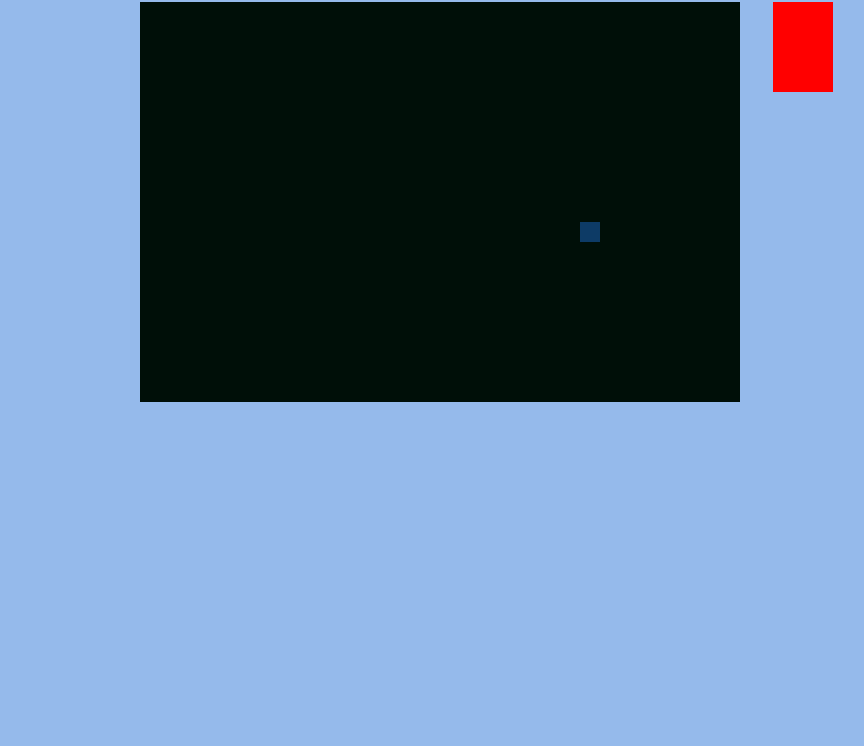
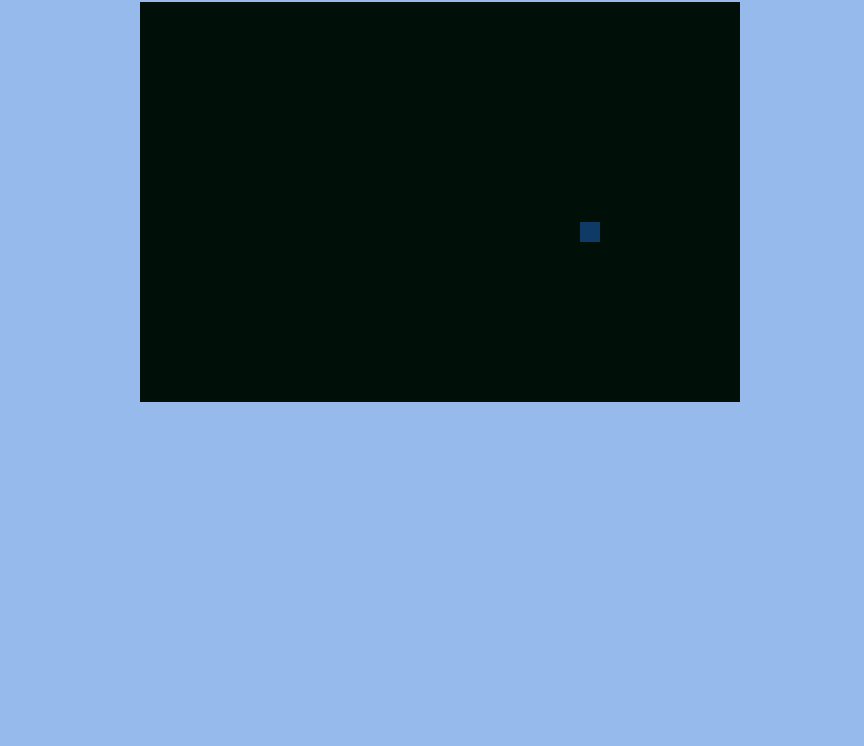
Before and after one commit to cjwast/Color-Snake, a website: page index.html in a window 1280 px wide. Shown: the part 54-800 px from the top of the page, without its empty margins (40-904 px from the left). Drawn offline with nearby package versions, Linux system fonts and the light colour scheme; a web font is replaced by a local one.

Commit message:
Caramba!!  :boom:

```diff
--- a/css/style.css
+++ b/css/style.css
@@ -8,9 +8,6 @@ body {
 #game {
   background-color: #000f08;
 }
-#color {
-  background-color: red;
-}
 p {
   color: white;
 }
--- a/index.html
+++ b/index.html
@@ -4,6 +4,10 @@
     <meta charset="UTF-8" />
     <meta name="viewport" content="width=device-width, initial-scale=1.0" />
     <meta http-equiv="X-UA-Compatible" content="ie=edge" />
+    <link
+      href="https://fonts.googleapis.com/css?family=News+Cycle&display=swap"
+      rel="stylesheet"
+    />
     <link
       rel="stylesheet"
       href="https://stackpath.bootstrapcdn.com/bootstrap/4.3.1/css/bootstrap.min.css"
@@ -35,8 +39,8 @@
       </div>
     </div>
   </body>
-  <script src="https://cdn.jsdelivr.net/npm/vue/dist/vue.js"></script>
   <script src="./script/global.js"></script>
+  <script src="./script/enemy.js"></script>
   <script src="./script/food.js"></script>
   <script src="./script/snake.js"></script>
   <script src="./script/game.js"></script>
--- /dev/null
+++ b/script/enemy.js
@@ -0,0 +1,109 @@
+/* eslint-disable prefer-destructuring */
+/* eslint-disable no-console */
+/* eslint-disable no-plusplus */
+/* eslint-disable no-undef */
+/* eslint-disable no-unused-vars */
+class Enemy {
+  constructor(id, sx, sy, color = colorArray[0]) {
+    this.id = id;
+    this.steps = [];
+    this.pieces = [
+      { x: sx - scale * 0, y: sy },
+      { x: sx - scale * 1, y: sy },
+      { x: sx - scale * 2, y: sy },
+      { x: sx - scale * 3, y: sy },
+      { x: sx - scale * 4, y: sy },
+    ];
+    this.nextX = 0;
+    this.nextY = 0;
+    this.bodyColor = color;
+  }
+
+  keepMoving(snake, enemyArray) {
+    // Dibuja a los cuadros por segundo del interval
+    this.drawEnemy();
+
+    // Se mueve a la velocidad definida por speed
+    if (frs % (speed + 30) === 0) {
+      // Obtiene los pasos para acercarse a Snake
+      this.lookForSnake(snake);
+      this.setShortestStep(snake);
+      // Obtiene la siguiente posicion acorde al paso restante.
+      this.getNextPosition();
+      this.steps = [];
+      // Inserta la el nuevo elemento a dibujar
+      this.pieces.unshift({
+        x: this.nextX,
+        y: this.nextY,
+      });
+      // Elimina la cola
+      this.pieces.pop();
+    }
+  }
+
+  // Metodo para dibujar las piezas
+  drawEnemy() {
+    this.pieces.forEach((piece, i) => {
+      ctx.fillStyle = (i === 0) ? '#5cb2ab' : this.bodyColor.rgb;
+      ctx.fillRect(piece.x, piece.y, scale, scale);
+      ctx.strokeStyle = '#a8eae5';
+      ctx.strokeRect(piece.x, piece.y, scale, scale);
+    });
+  }
+
+  // Determina los pasos para comer a snake
+  lookForSnake(snake) {
+    // Evalua si Snake esta a la derecha
+    if (snake.pieces[0].x > this.pieces[0].x) {
+      this.steps.push(DIRECTION_RIGTH);
+    } else {
+      this.steps.push(DIRECTION_LEFT);
+    }
+
+    // Evalua si Snake esta arriba o abajo
+    if (snake.pieces[0].y > this.pieces[0].y) {
+      this.steps.push(DIRECTION_DOWN);
+    } else {
+      this.steps.push(DIRECTION_UP);
+    }
+  }
+
+  // Evalua si existe otro enemigo en el siguiente paso
+  isThereAnEnemy(enemyArray) {
+    const newEnemyArray = enemyArray.filter(enemy => enemy.id !== this.id);
+    let isThere = false;
+    this.getNextPosition();
+    newEnemyArray.forEach((enemy) => {
+      enemy.pieces.forEach((piece) => {
+        if (this.nextX === piece.x && this.nextX === piece.y) {
+          isThere = true;
+        }
+      });
+    });
+    return isThere;
+  }
+
+  // Dejar solo la dirección mas corta
+  setShortestStep(snake) {
+    const step1X = (this.steps[0].x * scale) + this.pieces[0].x;
+    const step1Y = (this.steps[0].y * scale) + this.pieces[0].y;
+
+    const step2X = (this.steps[1].x * scale) + this.pieces[0].x;
+    const step2Y = (this.steps[1].y * scale) + this.pieces[0].y;
+
+    const distanceStep1 = Math.sqrt(((snake.pieces[0].x - step1X) ** 2) + ((snake.pieces[0].y - step1Y) ** 2));
+    const distanceStep2 = Math.sqrt(((snake.pieces[0].x - step2X) ** 2) + ((snake.pieces[0].y - step2Y) ** 2));
+
+    if (distanceStep1 > distanceStep2) {
+      this.steps.splice(0, 1);
+    } else {
+      this.steps.pop();
+    }
+  }
+
+  // Obtiene la siguiente posición en base al paso proximo.
+  getNextPosition() {
+    this.nextX = (this.steps[0].x * scale) + this.pieces[0].x;
+    this.nextY = (this.steps[0].y * scale) + this.pieces[0].y;
+  }
+}
--- a/script/game.js
+++ b/script/game.js
@@ -1,25 +1,35 @@
 /* eslint-disable no-undef */
 canvas.width = canvasWidth;
 canvas.height = canvasHeight;
+colorCanvas.width = colorWidth;
+colorCanvas.height = colorHeight;
+
 const snake = new Snake();
 const food = new Food();
+const enemies = [];
+
+let enemyPosition = { x: 0, y: 0 };
+let enemyColor = colorArray[0];
+
 let foodPosition = { x: 0, y: 0 };
 let foodColor = colorArray[0];
+
 let firstRun = true;
-
 
 // Funciones
 function clearCanvas() {
   ctx.clearRect(0, 0, canvasWidth, canvasHeight);
-  colorCtx.clearRect(0, 0, colorCanvas.width, colorArray.height);
+  colorCtx.clearRect(0, 0, colorWidth, colorHeight);
 }
 
+// Arroja una posicion acordé a la escala del board
 function randomPosition() {
   const col = Math.floor(Math.random() * (canvasWidth / scale));
   const row = Math.floor(Math.random() * (canvasHeight / scale));
   return { x: scale * col, y: scale * row };
 }
 
+// Arroja un color aleatorio dentro del array de colores
 function randomColor() {
   return colorArray[Math.floor(Math.random() * colorArray.length)];
 }
@@ -31,6 +41,7 @@ function isGameOver() {
     || snake.x <= 0 || snake.y <= 0);
 }
 
+// Pantlla de game over
 function showGameOverScreen() {
   // TODO: desarrollar la pantalla de game over, un posible popup modal
   if (interval !== 0) {
@@ -39,17 +50,26 @@ function showGameOverScreen() {
   }
 }
 
+// Funcion para dibujar los enemigos
+function enemiesAppear() {
+  enemies.forEach(enemy => enemy.keepMoving(snake, enemies));
+}
+
 // Funcion principal
 function run() {
-
   if (isGameOver()) {
     showGameOverScreen();
   }
 
   clearCanvas();
   if (firstRun) {
+    // Establece los parametros para la comida
     foodPosition = randomPosition();
     foodColor = randomColor();
+    // Establece los parametros para el enemigo
+    enemyPosition = randomPosition();
+    enemyColor = randomColor();
+    enemies.push(new Enemy(1, enemyPosition.x, enemyPosition.y, enemyColor));
     firstRun = false;
   }
 
@@ -59,6 +79,7 @@ function run() {
     foodColor = randomColor();
   }
   food.appear(foodPosition.x, foodPosition.y, foodColor);
+  enemiesAppear();
   snake.drawColors();
   frs += 1;
 }
--- a/script/global.js
+++ b/script/global.js
@@ -22,8 +22,9 @@ const ctx = canvas.getContext('2d', {
 
 // Constantes para el control de colores
 const colorScale = 40;
-const colorWidth = 60;
-const colorHeight = 40;
+const colorWidth = 260;
+const colorHeight = 240;
+const colorFont = '35px News Cycle';
 const colorCanvas = document.getElementById('color');
 const colorCtx = colorCanvas.getContext('2d', {
   desynchronized: true,
@@ -48,7 +49,7 @@ const DIRECTION_RIGTH = new Direction(1, 0);
 const colorArray = [
   { name: 'Blue Ruin', rgb: '#0D3B66' },
   { name: 'Red Menace', rgb: '#EF476F' },
-  { name: 'Yellow Fever', rgb: '#FFC43A' },
+  { name: 'Yellow Fever', rgb: '#FFD575' },
   { name: 'Green Revolution', rgb: '#5AFF15' },
 ];
 
--- a/script/snake.js
+++ b/script/snake.js
@@ -63,9 +63,10 @@ class Snake {
   drawColors() {
     this.colorArray.forEach((color, i) => {
       colorCtx.fillStyle = color.rgb;
-      colorCtx.fillRect(0, i * colorScale, 60, 40);
-      colorCtx.font = '20px Georgia';
-      colorCtx.fillText(color.name, 0, i * colorScale);
+      colorCtx.fillRect(0, i * colorScale, colorWidth, colorScale);
+      colorCtx.fillStyle = 'white';
+      colorCtx.font = colorFont;
+      colorCtx.fillText(color.name, 10, (i + 1) * colorScale - 5);
     });
   }
 
```
